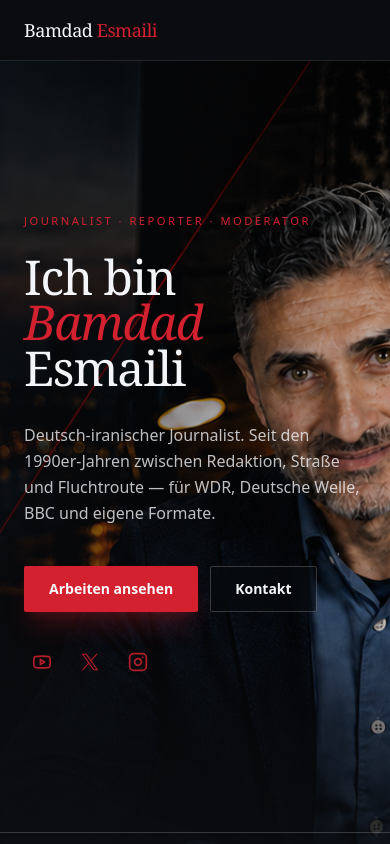
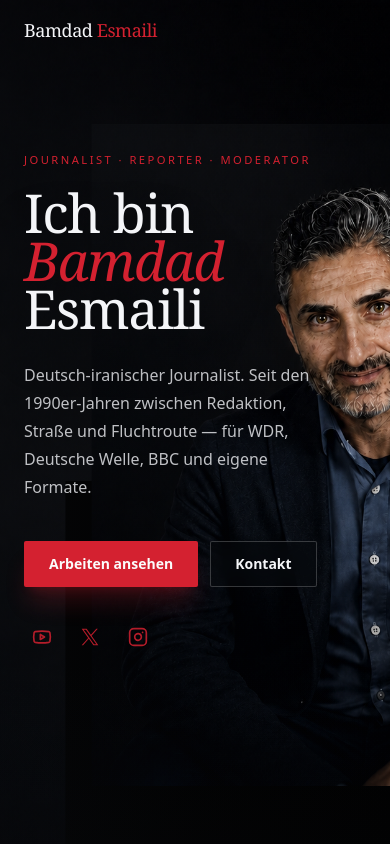
Before and after one commit to nawidseirafi/bamdad-esmaili.de, a React (Vite) app: page / in a window 390 px wide. Shown: the top 844 px of the page. Built offline with nearby package versions, Linux system fonts and the light colour scheme.

Commit message:
hero angepasst für mobilen Ansicht

```diff
--- a/src/routes/index.tsx
+++ b/src/routes/index.tsx
@@ -34,6 +34,7 @@ const secondaryButtonClass =
 
 const HERO_IMAGE = assetPath("media/bamdad-esmaili.webp");
 const HERO_BACKGROUND = assetPath("hero.png");
+const HERO_MOBILE_BACKGROUND = assetPath("hero-mobile.png");
 const CONTACT_BACKGROUND = assetPath("journalist-studio-hero.png");
 const PORTRAIT_IMAGE = assetPath("media/portfolio/bamdad-esmaili-portrait.jpg");
 
@@ -336,12 +337,12 @@ function Index() {
 
   return (
     <div className="min-h-screen bg-background text-foreground">
-      <header className="sticky top-0 z-50 border-b border-border bg-background/80 backdrop-blur-xl">
+      <header className="absolute top-0 z-50 w-full border-b border-transparent bg-transparent lg:sticky lg:border-border lg:bg-background/80 lg:backdrop-blur-xl">
         <div className="mx-auto flex max-w-6xl items-center justify-between px-6 py-4">
           <a href="#top" className="font-display text-lg tracking-tight">
             Bamdad <span className="text-primary">Esmaili</span>
           </a>
-          <nav className="hidden gap-8 md:flex">
+          <nav className="hidden gap-8 lg:flex">
             {nav.map((i) => (
               <a
                 key={i.href}
@@ -358,34 +359,40 @@ function Index() {
 
       <main id="top">
         {/* Hero */}
-        <section className="relative min-h-[calc(100svh-73px)] overflow-hidden md:min-h-[calc(100svh-73px)]">
+        <section className="relative min-h-[100svh] overflow-hidden lg:min-h-[calc(100svh-73px)]">
           <img
             src={HERO_BACKGROUND}
             alt=""
             aria-hidden
-            className="absolute inset-0 h-full w-full object-cover object-[74%_center] md:object-center"
+            className="absolute inset-0 hidden h-full w-full object-cover object-center lg:block"
+          />
+          <img
+            src={HERO_MOBILE_BACKGROUND}
+            alt=""
+            aria-hidden
+            className="absolute inset-0 h-full w-full object-cover object-[center_38%] lg:hidden"
           />
           <div
-            className="pointer-events-none absolute inset-0 bg-gradient-to-r from-background/72 via-background/32 via-58% to-background/18 md:from-background/48 md:via-background/10 md:via-42% md:to-background/20"
+            className="pointer-events-none absolute inset-0 bg-gradient-to-r from-background/38 via-background/12 to-transparent lg:from-background/48 lg:via-background/10 lg:via-42% lg:to-background/20"
             aria-hidden
           />
           <div
-            className="pointer-events-none absolute inset-x-0 bottom-0 h-[32rem] bg-gradient-to-t from-background/92 via-background/78 via-55% to-transparent"
+            className="pointer-events-none absolute inset-x-0 bottom-0 h-[30rem] bg-gradient-to-t from-background/66 via-background/24 via-55% to-transparent lg:h-[32rem] lg:from-background/92 lg:via-background/78"
             aria-hidden
           />
-          <div className="relative z-20 mx-auto flex min-h-[calc(100svh-73px)] max-w-6xl items-center px-6 py-24 md:py-32">
-            <div className="max-w-2xl">
+          <div className="relative z-20 mx-auto flex min-h-[100svh] max-w-6xl items-start px-6 pb-16 pt-[18svh] lg:min-h-[calc(100svh-73px)] lg:items-center lg:py-32">
+            <div className="max-w-[42rem]">
               <p className="label-eyebrow text-primary">Journalist · Reporter · Moderator</p>
-              <h1 className="mt-6 text-5xl leading-[0.95] tracking-tight drop-shadow-2xl sm:text-7xl md:text-8xl lg:text-[6.5rem]">
+              <h1 className="mt-5 text-[3.35rem] leading-[0.9] tracking-tight drop-shadow-2xl sm:text-7xl lg:mt-6 lg:text-[6.5rem]">
                 Ich bin
                 <br />
                 <span className="italic text-primary">Bamdad</span> Esmaili
               </h1>
-              <p className="mt-8 max-w-xl text-base leading-relaxed text-foreground/78">
+              <p className="mt-7 max-w-[18.5rem] text-base leading-7 text-foreground/78 lg:mt-8 lg:max-w-xl lg:text-base lg:leading-relaxed">
                 Deutsch-iranischer Journalist. Seit den 1990er-Jahren zwischen Redaktion, Straße und
                 Fluchtroute — für WDR, Deutsche Welle, BBC und eigene Formate.
               </p>
-              <div className="mt-10 flex flex-wrap gap-3">
+              <div className="mt-10 flex flex-nowrap gap-3">
                 <a
                   href="#arbeit"
                   className={primaryButtonClass}
```
Also changed, not shown: public/hero-mobile.png (added).
